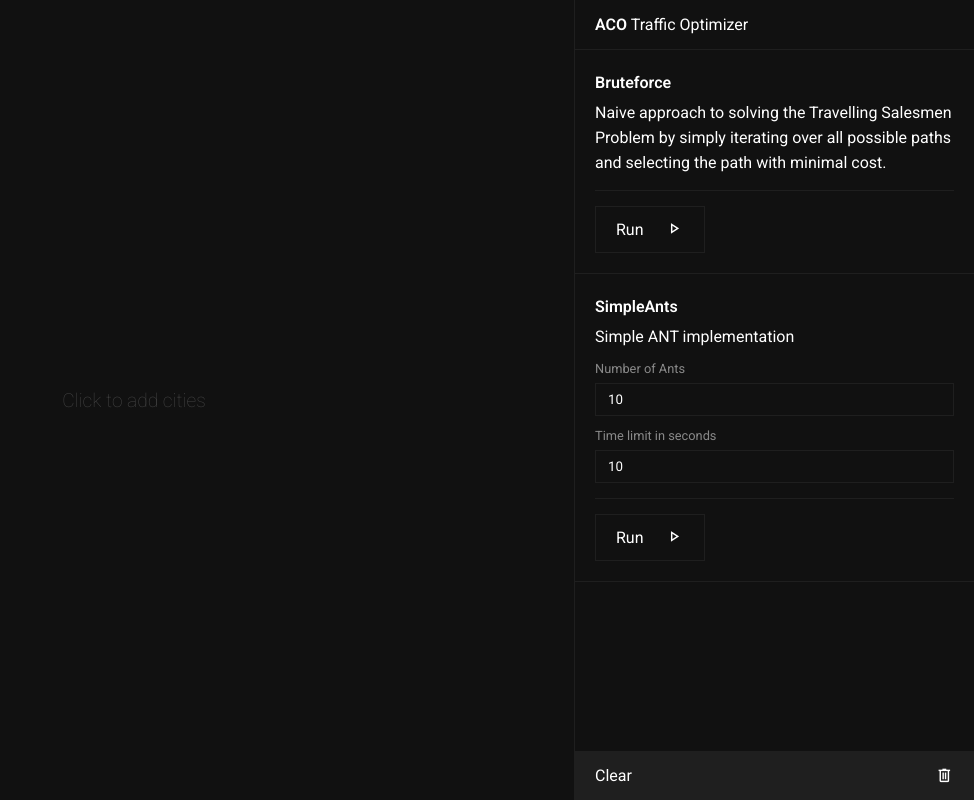
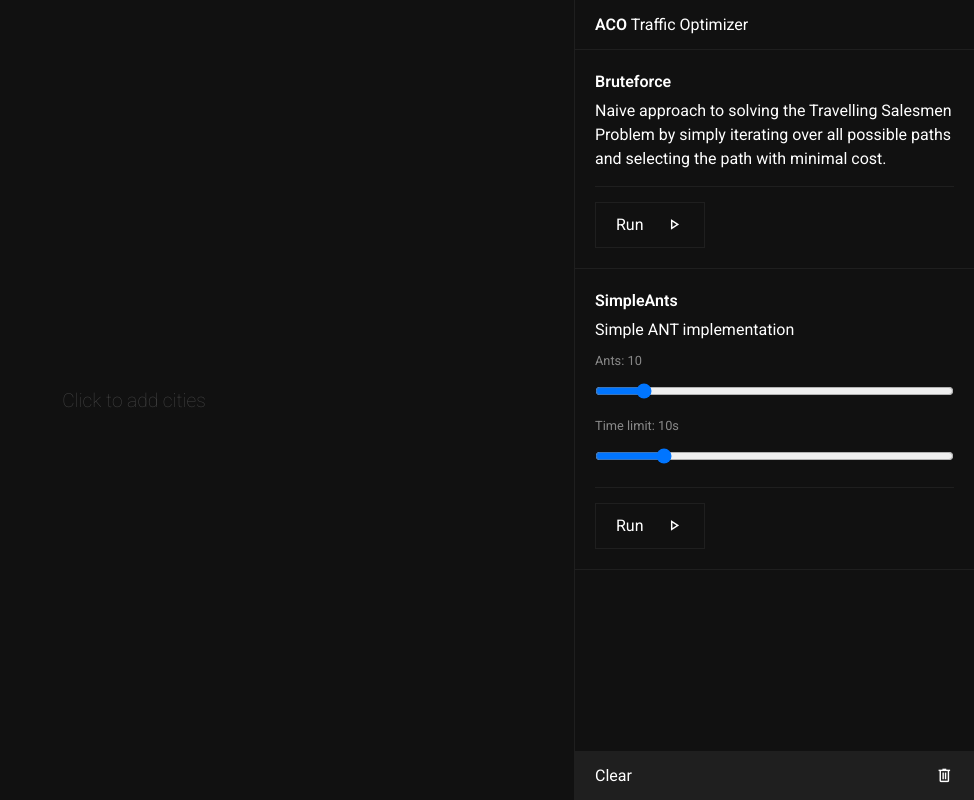
Before and after one commit to phlhg/traffic-sim, a website built with webpack: page public/index.html in a window 1280 px wide. Shown: the whole page, without its empty margins (306-1280 px from the left). Built offline with nearby package versions, Linux system fonts and the light colour scheme.

Commit message:
Add Slider- and BooleanSetting

```diff
--- a/public/css/main.css
+++ b/public/css/main.css
@@ -82,7 +82,7 @@ body { overflow-x: hidden; }
     position: relative;
     padding: 20px;
     border-bottom: 1px solid #1f1f1f;
-    line-height: 25px;
+    line-height: 1.5rem;
 }
 
 .controls .method strong:first-of-type {
@@ -111,7 +111,7 @@ body { overflow-x: hidden; }
 .controls .method .settings label > span {
     display: block;
     position: relative;
-    font-size: 0.8em;
+    font-size: 0.8rem;
     padding: 2px 0;
     opacity: 0.5;
 }
@@ -127,6 +127,12 @@ body { overflow-x: hidden; }
     outline: 0;
     border: 1px solid #1f1f1f;
 }
+
+.controls .method .settings label > input[type='range']{ border: none; }
+
+.controls .method .settings label.checkbox { cursor: pointer; margin-top: 10px; }
+.controls .method .settings label.checkbox > span { padding: 0 0 0 25px; line-height: 1.3rem; }
+.controls .method .settings label.checkbox > input { position: absolute; width: 20px; height: 1.3rem; top: 0; left: 0; width: auto; max-width: 1.3rem; }
 
 .controls .method .progress {
     display: block;
--- a/source/methods/settings.js
+++ b/source/methods/settings.js
@@ -47,3 +47,48 @@ export class NumberSetting extends Setting {
     }
 
 }
+
+export class SliderSetting extends NumberSetting {
+
+
+    setup(){
+
+        this.dom.wrapper.innerHTML = `<span></span><input type="range" />`
+
+        this.conf.formatter = this.conf.formatter ?? (v => { return v });
+
+        this.dom.name = this.dom.wrapper.querySelector("span");
+        this.dom.name.innerHTML = `${this.conf.name}: ${this.conf.formatter(this.value)}`
+
+        this.dom.input = this.dom.wrapper.querySelector("input");
+        this.dom.input.min = this.conf.min;
+        this.dom.input.max = this.conf.max;
+        this.dom.input.step = this.conf.step;
+        this.dom.input.value = this.value;
+
+        this.dom.input.onchange = e => {
+            let v = Math.round(this.dom.input.value / this.conf.step) * this.conf.step;
+            this.value = Math.min(this.conf.max, Math.max(this.conf.min, v.toFixed(8)));
+            this.dom.input.value = this.value;
+            this.dom.name.innerHTML = `${this.conf.name}: ${this.conf.formatter(this.value)}`
+        }
+    }
+
+}
+
+export class BooleanSetting extends Setting {
+
+    setup(){
+
+        this.dom.wrapper.innerHTML = `<input type="checkbox" /><span>${this.conf.name}</span>`
+        this.dom.wrapper.classList.add("checkbox");
+
+        this.dom.input = this.dom.wrapper.querySelector("input");
+        this.dom.input.checked = this.checked;
+
+        this.dom.input.onchange = e => {
+            this.value = this.dom.input.checked;
+        }
+
+    }
+}
--- a/source/methods/simpleant/simpleant.js
+++ b/source/methods/simpleant/simpleant.js
@@ -1,7 +1,7 @@
 import { sleep } from "../../utils";
 import WorkerManager from "../../workers/manager";
 import Method from "../method"
-import { NumberSetting } from "../settings";
+import { NumberSetting, SliderSetting } from "../settings";
 
 export default class SimpleAnt extends Method {
 
@@ -13,14 +13,15 @@ export default class SimpleAnt extends Method {
         this.name = "SimpleAnts";
         this.description = "Simple ANT implementation";
 
-        this.addSetting("num_ants", NumberSetting, {
-            name: "Number of Ants",
+        this.addSetting("num_ants", SliderSetting, {
+            name: "Ants",
             min: 1, max: 100, value: 10
         });
 
-        this.addSetting("max_duration", NumberSetting, {
-            name: "Time limit in seconds",
-            min: 1, max: 60, value: 10, step: 1
+        this.addSetting("max_duration", SliderSetting, {
+            name: "Time limit",
+            min: 1, max: 60, value: 10, step: 1,
+            formatter: v => { return `${v}s`}
         })
 
         this.done = false;
```
Also changed, not shown: source/methods/simpleant/worker.js (+4 -4 lines).
